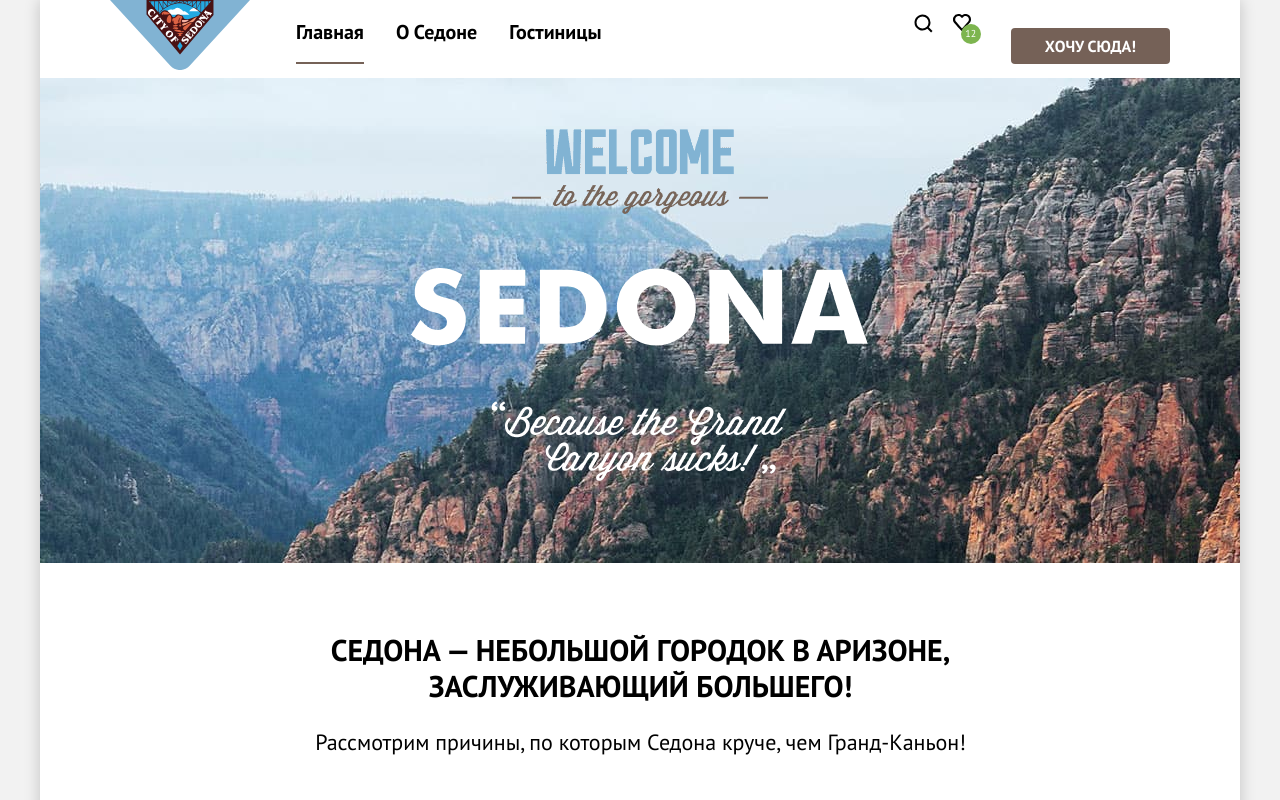
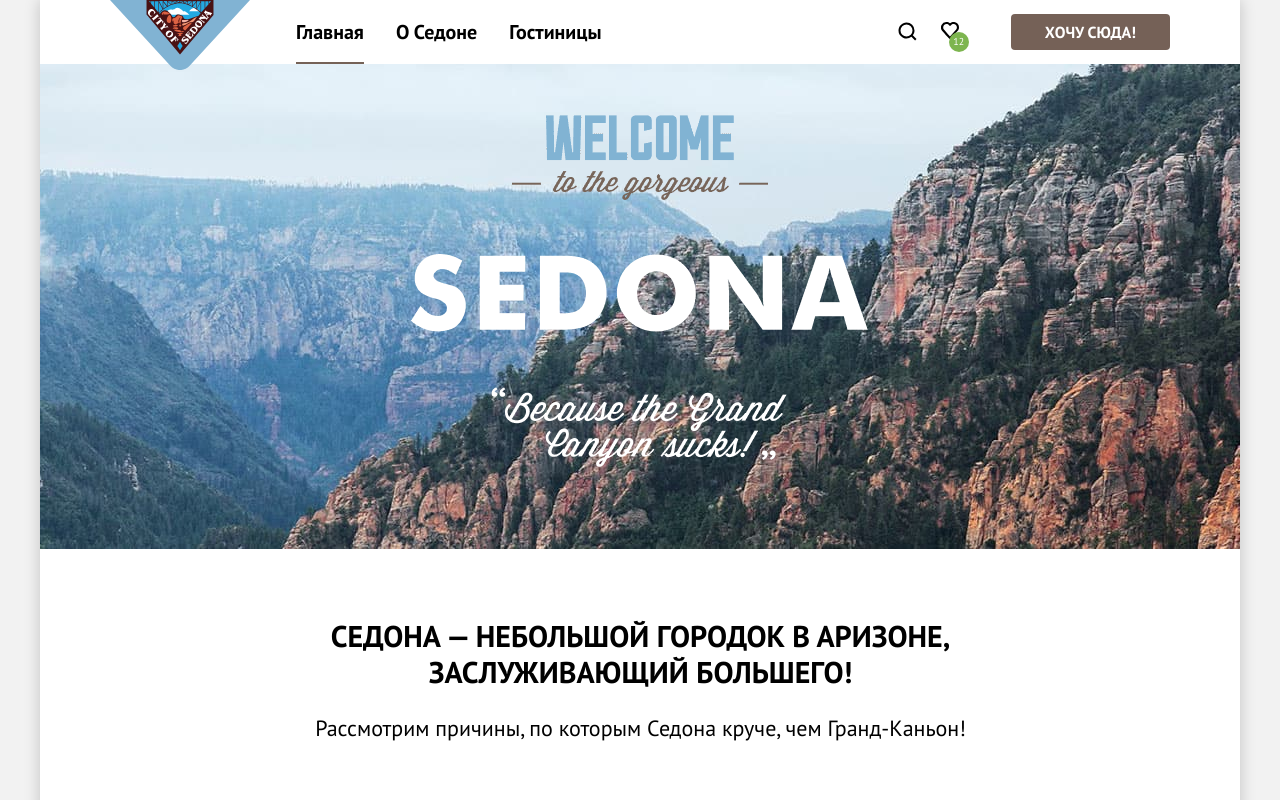
Before and after one commit to htmlacademy-htmlcss/2029121-sedona-35, a plain HTML site: page index.html in a window 1280 px wide. Shown: the top 800 px of the page. Drawn offline with Linux system fonts and the light colour scheme.

Commit message:
декоративные элементы

```diff
--- a/index.html
+++ b/index.html
@@ -26,7 +26,7 @@
           </li>
         </ul>
         <ul class="buttons-nav-list">
-          <li class="buttons-nav-item button">
+          <li class="buttons-nav-item">
             <a aria-label="Поиск" class="buttons-nav-link" href="#">
               <svg width="19" height="19" fill="none" xmlns="http://www.w3.org/2000/svg">
                 <path d="m18.5 17-3.7-3.67c1-1.3 1.7-2.98 1.7-4.87A8 8 0 0 0 8.5.5C4.1.5.5 4.18.5 8.56a8 8 0 0 0 12.9 6.26l3.7 3.68 1.4-1.5Zm-10-2.48a6 6 0 0 1-6-5.96 6 6 0 0 1 12 0 6 6 0 0 1-6 5.96Z" fill="#000"/>
@@ -34,7 +34,7 @@
               <span class="visually-hidden">Поиск</span>
             </a>
           </li>
-          <li class="buttons-nav-item button">
+          <li class="buttons-nav-item">
             <a aria-label="Избранное" class="buttons-nav-link fav-icon" href="#">
               <svg width="18" height="17" fill="none" xmlns="http://www.w3.org/2000/svg">
                 <path d="M8.9 17a.9.9 0 0 1-.8-.4c-5.4-6.1-6.7-7.5-7-7.9A5.4 5.4 0 0 1 5.5 0C6.8 0 8 .5 9 1.3a5.46 5.46 0 0 1 9 4.1c0 1.3-.5 2.5-1.3 3.4l-7 7.9c-.2.2-.4.3-.8.3Zm-6-9.5c.3.4 3.5 4 6.1 6.9l6.2-7c.5-.5.7-1.2.7-2 0-1.8-1.5-3.3-3.3-3.3-1 0-2 .5-2.7 1.3-.3.3-.6.4-.9.4-.3 0-.6-.2-.8-.4-.7-.8-1.7-1.3-2.7-1.3-1.8 0-3.3 1.5-3.3 3.3-.1.9.3 1.6.7 2.1-.1 0-.1 0 0 0Z" fill="#000"/>
--- a/styles/styles.css
+++ b/styles/styles.css
@@ -158,7 +158,6 @@ ul {
     text-decoration: none;
    font-weight: 700;
     text-transform: uppercase;
-    margin-top: 14px;
 }
 
 .want-button:hover {
@@ -617,14 +616,17 @@ footer {
   flex-wrap: wrap;
   max-width: 60%;
   margin: 5px;
-  justify-content: center;
-  align-items: center;
+
 }
 
 
 .socials-item {
     width: 40px;
     height: 40px;
+    display: flex;
+    justify-content: center;
+    align-items: center;
+
 }
 
 
```
